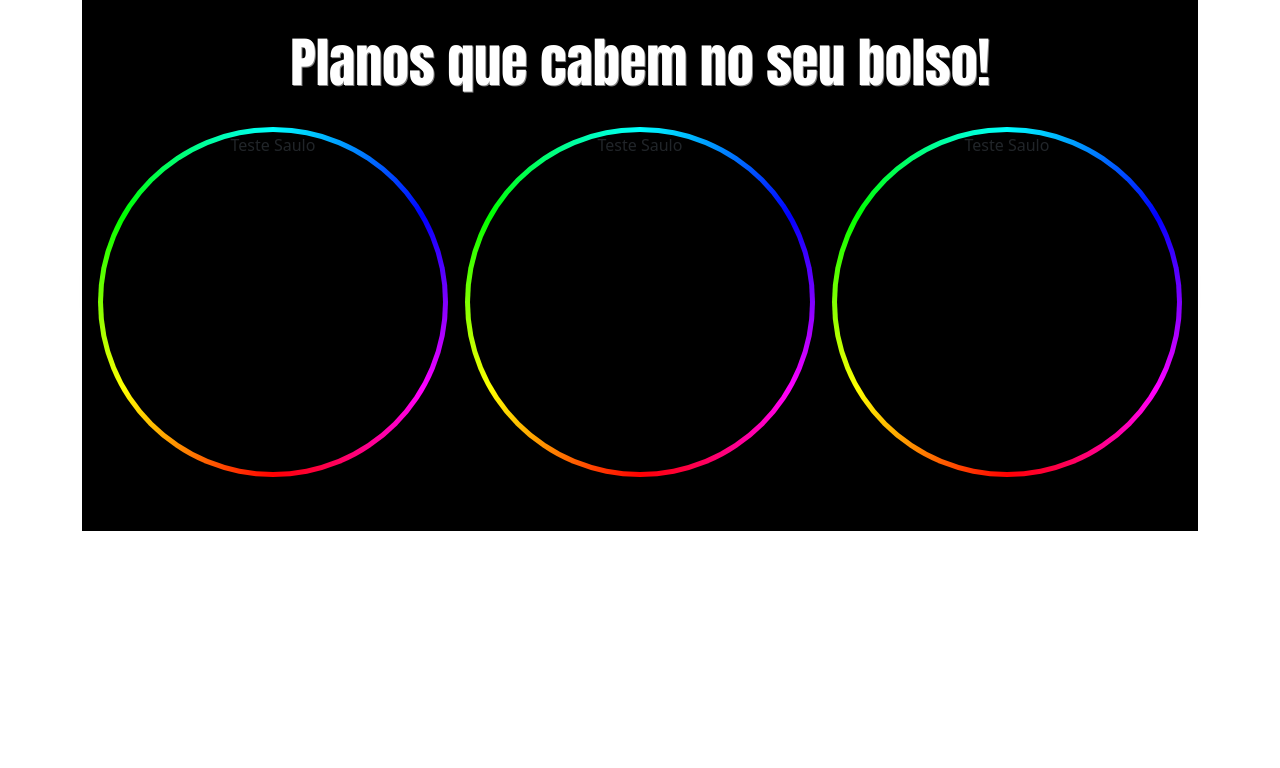
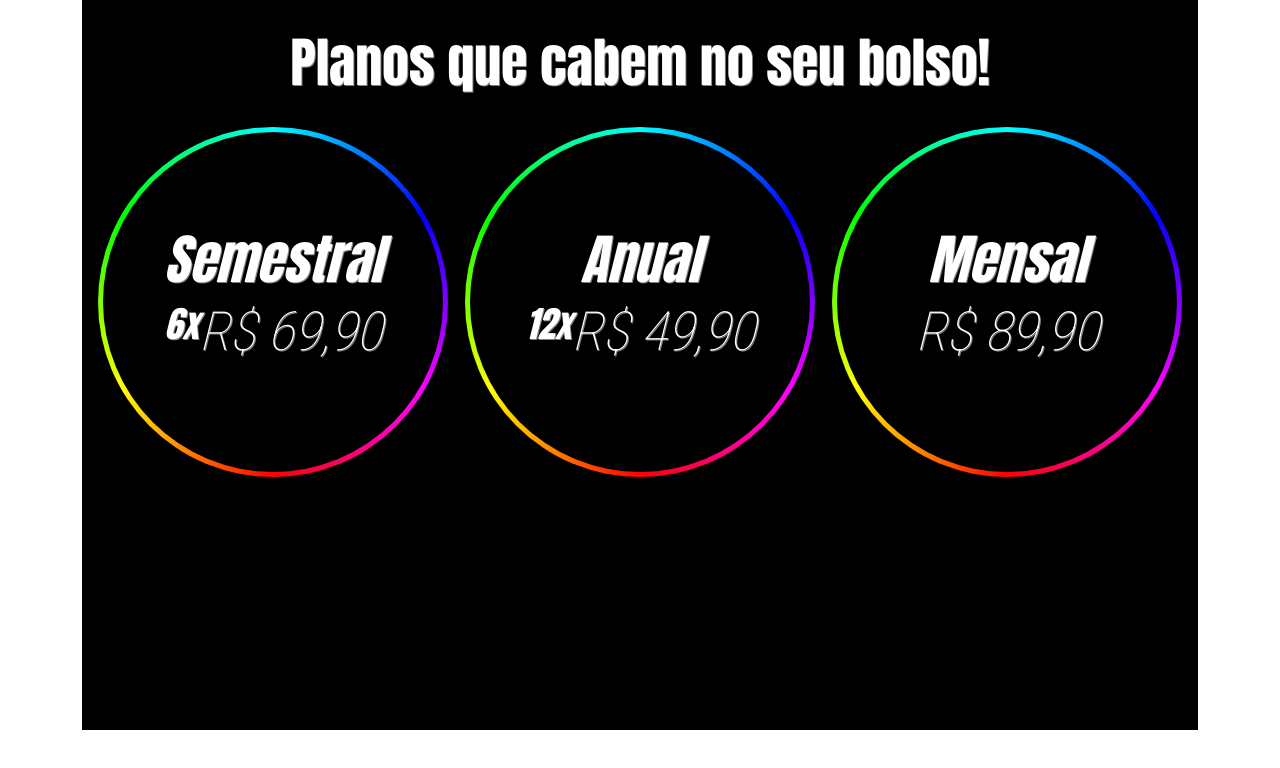
Before and after one commit to saulooigor/prot-academia, a plain HTML site: page labcomponents.html in a window 1280 px wide. Shown: the part 2469-3237 px from the top of the page. Before the commit the page ends 3096 px from the top, so only its background shows below. Drawn offline with nearby package versions, Linux system fonts and the light colour scheme.

Commit message:
module planos que cabem no bolso

```diff
--- a/labcomponents.html
+++ b/labcomponents.html
@@ -335,15 +335,48 @@
         <div class="d-flex justify-content-between bg-black py-4 px-3">
           <div class="component-itemlist">
             <div class="rounded-gradient-borders"></div>
-            <div class="content-rounded">Teste Saulo</div>
+            <div class="content-rounded" style="padding-top: 70px;">
+              <div class="text-white py-3" style=" font-family:'Anton', sans-serif; font-size: 54px; font-style: italic; font-weight: normal; text-shadow: 1px 1px gray;">
+                Semestral
+              </div>
+              <div class="d-inline-flex py-2">
+                <span class="text-white" style="font-family: 'Anton', 'sans-serif'; font-size: 36px; text-shadow: 1px 1px gray; line-height: 0; font-style: italic;">
+                  6x
+                </span>
+                <span class="text-white" style=" font-family:'Roboto Condensed', sans-serif; font-size: 54px; font-style: italic; line-height: 15px; font-weight: normal; text-shadow: 1px 1px gray;">
+                  R$ 69,90
+                </span>
+              </div>
+            </div>
           </div>
           <div class="component-itemlist">
             <div class="rounded-gradient-borders"></div>
-            <div class="content-rounded">Teste Saulo</div>
+            <div class="content-rounded" style="padding-top: 70px;">
+              <div class="text-white py-3" style=" font-family:'Anton', sans-serif; font-size: 54px; font-style: italic; font-weight: normal; text-shadow: 1px 1px gray;">
+              Anual
+            </div>
+            <div class="d-inline-flex py-2">
+              <span class="text-white" style="font-family: 'Anton', 'sans-serif'; font-size: 36px; text-shadow: 1px 1px gray; line-height: 0; font-style: italic;">
+                12x
+              </span>
+              <span class="text-white" style=" font-family:'Roboto Condensed', sans-serif; font-size: 54px; font-style: italic; line-height: 15px; font-weight: normal; text-shadow: 1px 1px gray;">
+                R$ 49,90
+              </span>
+            </div>
+          </div>
           </div>
           <div class="component-itemlist">
             <div class="rounded-gradient-borders"></div>
-            <div class="content-rounded">Teste Saulo</div>
+            <div class="content-rounded" style="padding-top: 70px;">
+            <div class="text-white py-3" style=" font-family:'Anton', sans-serif; font-size: 54px; font-style: italic; font-weight: normal; text-shadow: 1px 1px gray;">
+              Mensal
+            </div>
+            <div class="d-inline-flex py-2">
+              <span class="text-white" style=" font-family:'Roboto Condensed', sans-serif; font-size: 54px; font-style: italic; line-height: 15px; font-weight: normal; text-shadow: 1px 1px gray;">
+                R$ 89,90
+              </span>
+            </div>
+          </div>
           </div>
         </div>
 
```
